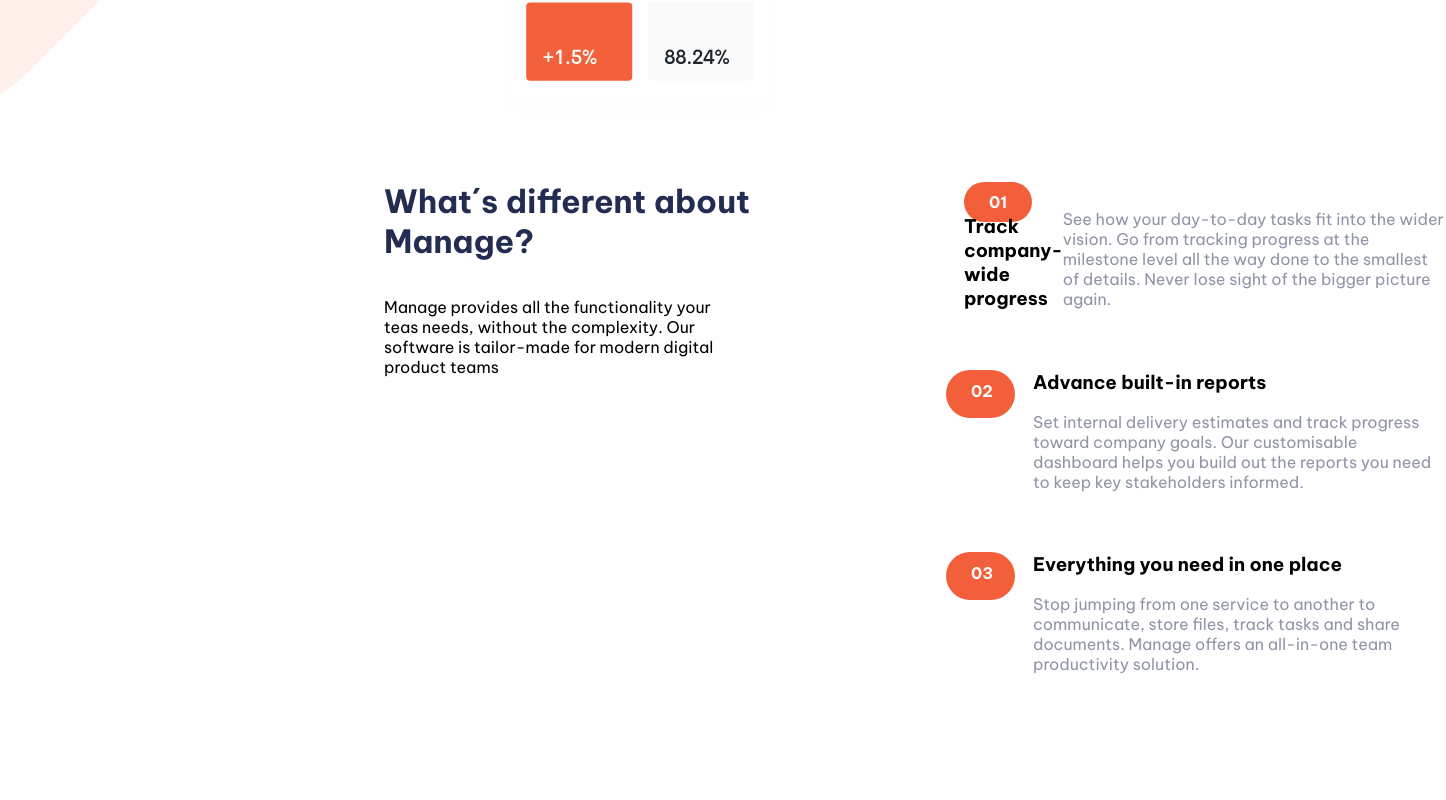
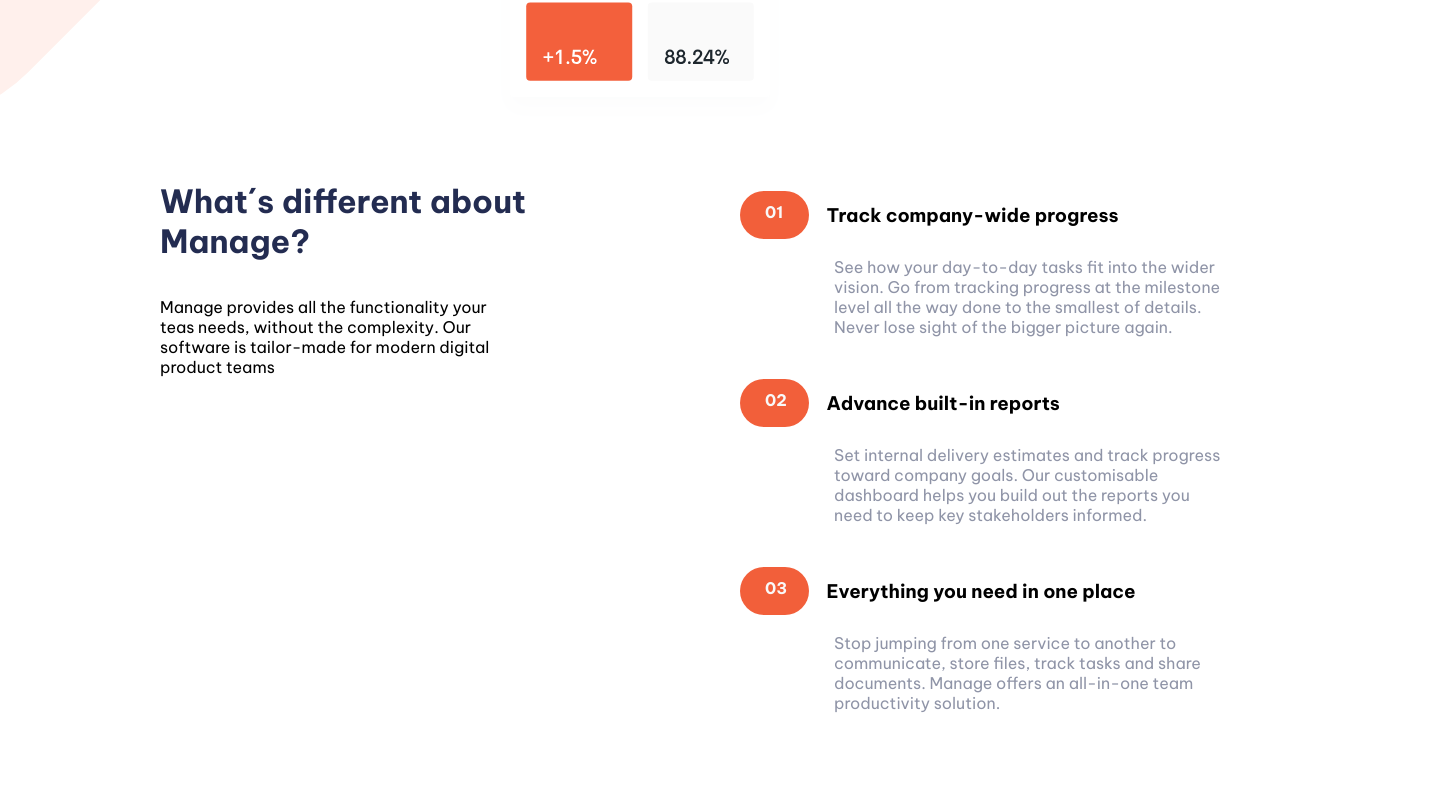
Before and after one commit to gkte13/Examen-FE1, a plain HTML site: page index.html in a window 1280 px wide. Shown: the part 1100-1900 px from the top of the page, 1446 px wide, since content can reach past the window. Drawn offline with Linux system fonts and the light colour scheme.

Commit message:
Cambios en lista 2

```diff
--- a/css/styles.css
+++ b/css/styles.css
@@ -98,7 +98,7 @@ h1 {
     display: flex;
     justify-content: space-between;
     gap: 10rem;
-    margin: 0 24rem;
+    margin: 0 10rem;
     width: 67%;
     padding-top: 50px;
 }
@@ -137,7 +137,7 @@ h1 {
 }
 
 .section2Lista li {
-    display: flex;
+
     list-style: none;
     margin-bottom: 2.625rem;
 
@@ -145,14 +145,24 @@ h1 {
 }
 
 .section2Conteiner {
+    display: flex;
+    align-items: center;
     margin-left: 1.125rem;
     margin-bottom: 1.125rem;
 
 }
 
-li  p {
+.section2Conteiner h3 {
+    margin-left: 1.1rem
+}
+
+
+
+li p {
+    margin-left: 7rem;
     margin-top: 1.125rem;
     color: var(--azulGrisáceoOscuro);
+
 
 }
 
@@ -417,10 +427,12 @@ body::after {
         margin-top: 5rem;
 
     }
-    .article1 img{
+
+    .article1 img {
         width: 350px;
         margin-top: 100px;
     }
+
     .section2 {
         display: flex;
         flex-direction: column;
@@ -433,10 +445,11 @@ body::after {
         align-items: flex-start;
     }
 
-    .section2Conteiner{
+    .section2Conteiner {
         display: flex;
     }
-    .section2Conteiner h3{
+
+    .section2Conteiner h3 {
         width: auto;
     }
 
@@ -471,7 +484,7 @@ body::after {
 
     }
 
-    .footerSection2{
+    .footerSection2 {
         flex-direction: column-reverse;
     }
 }
--- a/index.html
+++ b/index.html
@@ -74,24 +74,27 @@
                         </li>
 
                         <li>
+                            <div class="section2Conteiner">
                                 <span class="mini-orangebutton">02</span>
-                            <div class="section2Conteiner">
                                 <h3>Advance built-in reports</h3>
+                            </div>
                             <p>Set internal delivery estimates and track progress toward company goals. Our
                                 customisable
                                 dashboard helps you build out the reports you need to keep key stakeholders
                                 informed.
                             </p>
-                            </div>
+
                         </li>
                         <li>
+                            <div class="section2Conteiner">
                                 <span class="mini-orangebutton">03</span>
-                            <div class="section2Conteiner">
+
                                 <h3>Everything you need in one place</h3>
+                            </div>
                             <p>Stop jumping from one service to another to communicate, store files, track tasks and
                                 share
                                 documents. Manage offers an all-in-one team productivity solution.</p>
-                            </div>
+
                         </li>
                     </ol>
                 </div>
```
Lines whose indentation alone changed are shown as unchanged.
